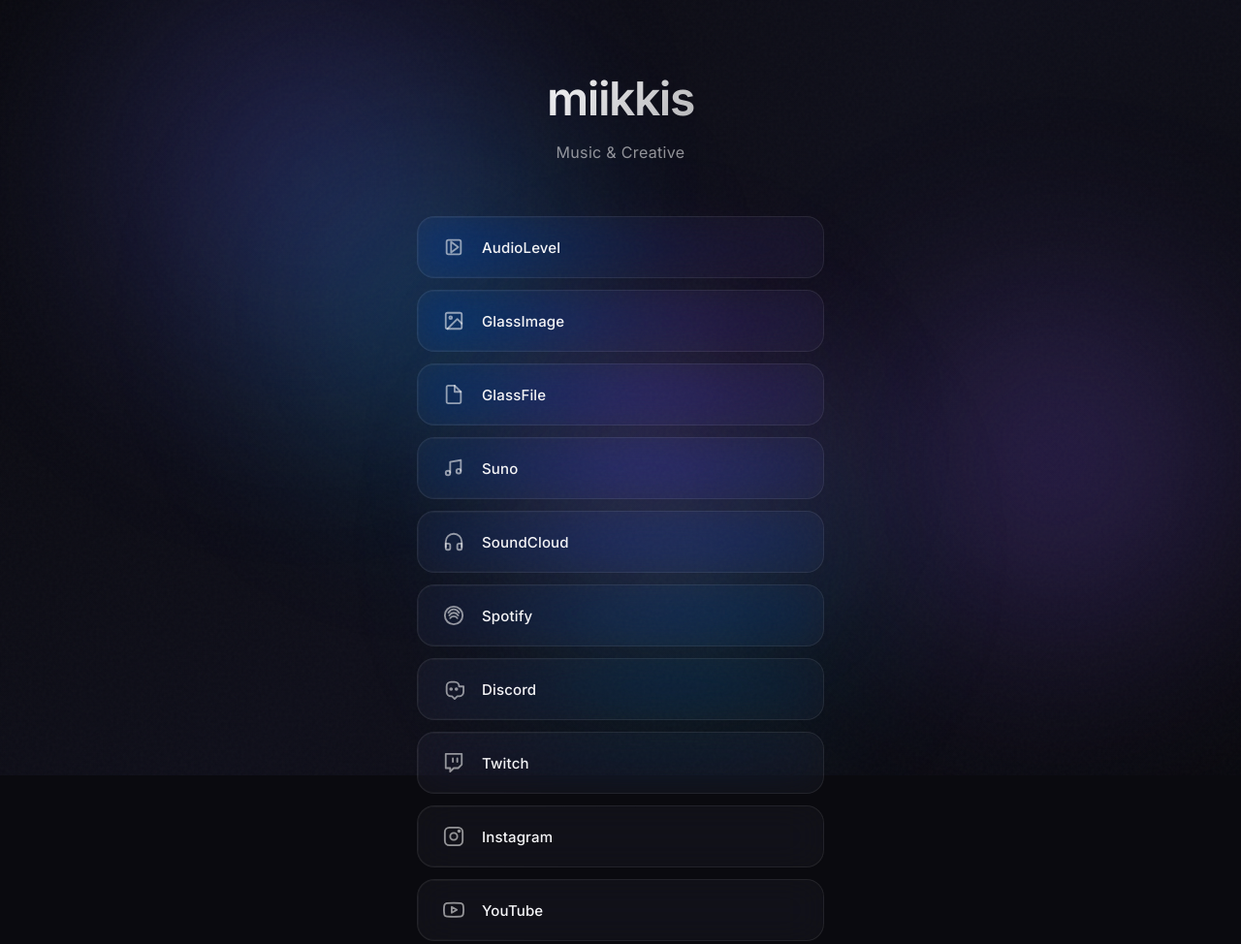
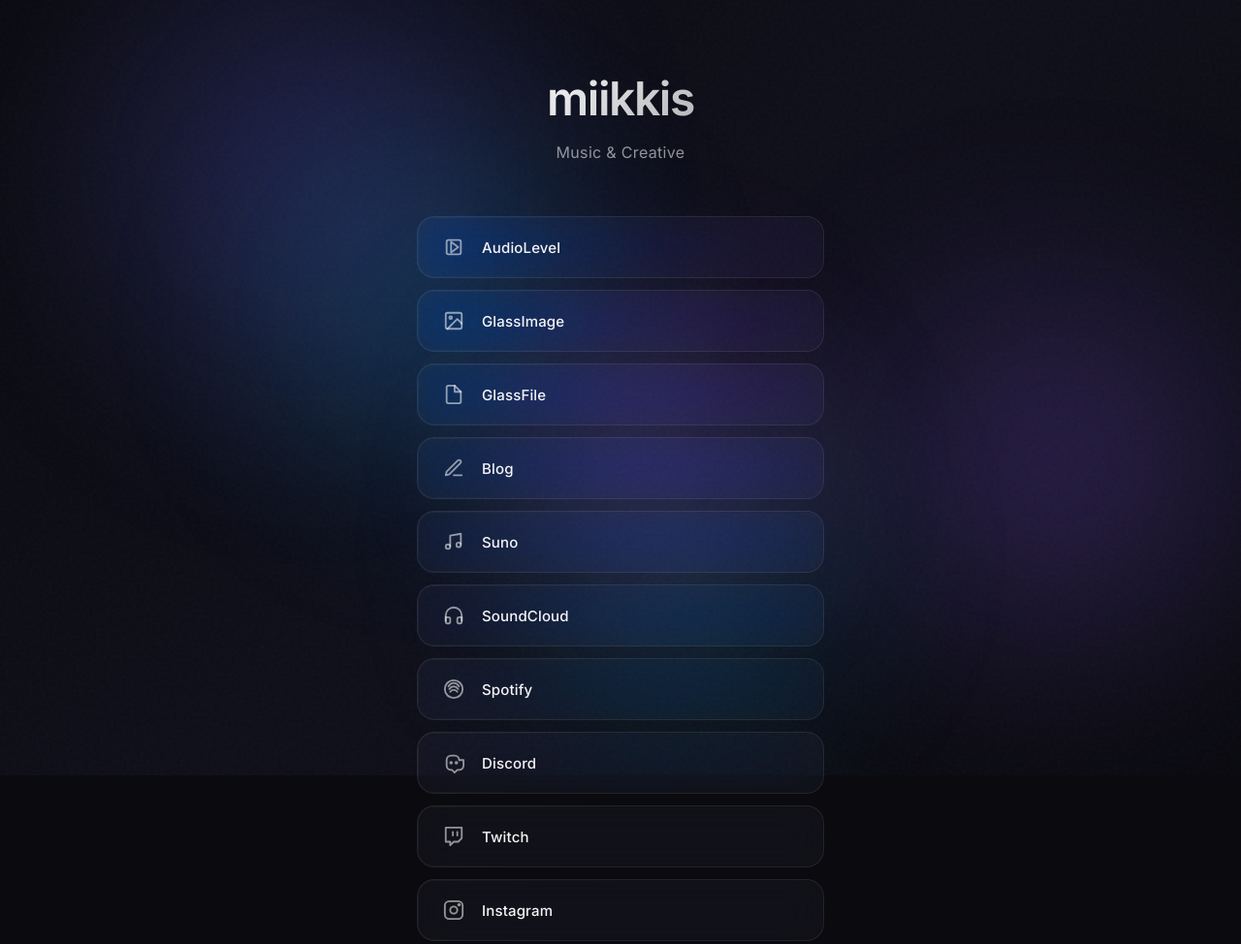
Before and after one commit to miikkis-gh/homepage, a plain HTML site: page index.html in a window 1280 px wide. Shown: the top 974 px of the page at 97% size. Drawn offline with Linux system fonts and the light colour scheme.

Commit message:
Add Blog link button to homepage
Adds a blog button linking to blog.miikkis.fi, placed after GlassFile with the other personal projects. Shifts animation delays for subsequent buttons accordingly.

```diff
--- a/index.html
+++ b/index.html
@@ -90,7 +90,22 @@
                 </span>
             </a>
 
-            <a href="https://suno.com/@miikkis" class="link-button" target="_blank" rel="noopener noreferrer" style="--delay: 3">
+            <a href="https://blog.miikkis.fi/" class="link-button" target="_blank" rel="noopener noreferrer" style="--delay: 3">
+                <span class="link-icon">
+                    <svg viewBox="0 0 24 24" fill="none" stroke="currentColor" stroke-width="2" stroke-linecap="round" stroke-linejoin="round">
+                        <path d="M12 20h9"/>
+                        <path d="M16.5 3.5a2.121 2.121 0 0 1 3 3L7 19l-4 1 1-4L16.5 3.5z"/>
+                    </svg>
+                </span>
+                <span class="link-text">Blog</span>
+                <span class="link-arrow">
+                    <svg viewBox="0 0 24 24" fill="none" stroke="currentColor" stroke-width="2" stroke-linecap="round" stroke-linejoin="round">
+                        <path d="M5 12h14M12 5l7 7-7 7"/>
+                    </svg>
+                </span>
+            </a>
+
+            <a href="https://suno.com/@miikkis" class="link-button" target="_blank" rel="noopener noreferrer" style="--delay: 4">
                 <span class="link-icon">
                     <svg viewBox="0 0 24 24" fill="none" stroke="currentColor" stroke-width="2" stroke-linecap="round" stroke-linejoin="round">
                         <circle cx="5.5" cy="17.5" r="2.5"/>
@@ -106,7 +121,7 @@
                 </span>
             </a>
 
-            <a href="https://soundcloud.com/real_miikkis" class="link-button" target="_blank" rel="noopener noreferrer" style="--delay: 4">
+            <a href="https://soundcloud.com/real_miikkis" class="link-button" target="_blank" rel="noopener noreferrer" style="--delay: 5">
                 <span class="link-icon">
                     <svg viewBox="0 0 24 24" fill="none" stroke="currentColor" stroke-width="2" stroke-linecap="round" stroke-linejoin="round">
                         <path d="M3 18v-6a9 9 0 0 1 18 0v6"/>
@@ -121,7 +136,7 @@
                 </span>
             </a>
 
-            <a href="https://open.spotify.com/user/real_grened" class="link-button" target="_blank" rel="noopener noreferrer" style="--delay: 5">
+            <a href="https://open.spotify.com/user/real_grened" class="link-button" target="_blank" rel="noopener noreferrer" style="--delay: 6">
                 <span class="link-icon">
                     <svg viewBox="0 0 24 24" fill="none" stroke="currentColor" stroke-width="2" stroke-linecap="round" stroke-linejoin="round">
                         <circle cx="12" cy="12" r="10"/>
@@ -138,7 +153,7 @@
                 </span>
             </a>
 
-            <a href="https://discord.gg/QKbxGQQg" class="link-button" target="_blank" rel="noopener noreferrer" style="--delay: 6">
+            <a href="https://discord.gg/QKbxGQQg" class="link-button" target="_blank" rel="noopener noreferrer" style="--delay: 7">
                 <span class="link-icon">
                     <svg viewBox="0 0 24 24" fill="none" stroke="currentColor" stroke-width="2" stroke-linecap="round" stroke-linejoin="round">
                         <path d="M18 9a5 5 0 0 0-5-5H9a5 5 0 0 0-5 5v6a5 5 0 0 0 5 5h1l3 3 3-3h2a5 5 0 0 0 5-5V9z"/>
@@ -154,7 +169,7 @@
                 </span>
             </a>
 
-            <a href="https://twitch.tv/miikkislive" class="link-button" target="_blank" rel="noopener noreferrer" style="--delay: 7">
+            <a href="https://twitch.tv/miikkislive" class="link-button" target="_blank" rel="noopener noreferrer" style="--delay: 8">
                 <span class="link-icon">
                     <svg viewBox="0 0 24 24" fill="none" stroke="currentColor" stroke-width="2" stroke-linecap="round" stroke-linejoin="round">
                         <path d="M21 2H3v16h5v4l4-4h5l4-4V2zm-10 9V7m5 4V7"/>
@@ -168,7 +183,7 @@
                 </span>
             </a>
 
-            <a href="https://instagram.com/miikkis.ig" class="link-button" target="_blank" rel="noopener noreferrer" style="--delay: 8">
+            <a href="https://instagram.com/miikkis.ig" class="link-button" target="_blank" rel="noopener noreferrer" style="--delay: 9">
                 <span class="link-icon">
                     <svg viewBox="0 0 24 24" fill="none" stroke="currentColor" stroke-width="2" stroke-linecap="round" stroke-linejoin="round">
                         <rect x="2" y="2" width="20" height="20" rx="5"/>
@@ -184,7 +199,7 @@
                 </span>
             </a>
 
-            <a href="https://www.youtube.com/@miikkis-yt" class="link-button" target="_blank" rel="noopener noreferrer" style="--delay: 9">
+            <a href="https://www.youtube.com/@miikkis-yt" class="link-button" target="_blank" rel="noopener noreferrer" style="--delay: 10">
                 <span class="link-icon">
                     <svg viewBox="0 0 24 24" fill="none" stroke="currentColor" stroke-width="2" stroke-linecap="round" stroke-linejoin="round">
                         <path d="M22.54 6.42a2.78 2.78 0 0 0-1.94-2C18.88 4 12 4 12 4s-6.88 0-8.6.46a2.78 2.78 0 0 0-1.94 2A29 29 0 0 0 1 11.75a29 29 0 0 0 .46 5.33A2.78 2.78 0 0 0 3.4 19c1.72.46 8.6.46 8.6.46s6.88 0 8.6-.46a2.78 2.78 0 0 0 1.94-2 29 29 0 0 0 .46-5.25 29 29 0 0 0-.46-5.33z"/>
```
